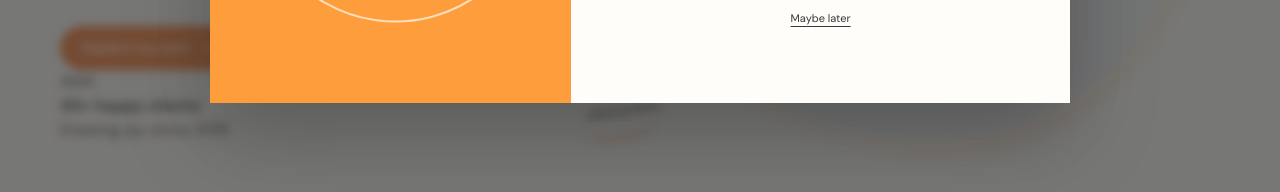
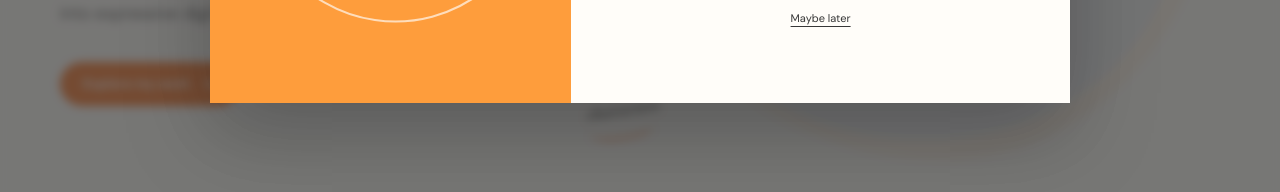
Before and after one commit to jeiiJi/KyuuPortfolio, a React (Vite) app: page / in a window 1280 px wide. Shown: the part 537-729 px from the top of the page. Built offline with nearby package versions, Linux system fonts and the light colour scheme; the HTML template or start-up script is replaced by a standard one.

Commit message:
removed hero-note

```diff
--- a/src/App.tsx
+++ b/src/App.tsx
@@ -139,7 +139,6 @@ function Home({ go, openPromo }: { go: (page: Page) => void; openPromo: () => vo
               <Btn onClick={() => go("gallery")}>Explore my work <Icon name="arrow" /></Btn>
               <Btn kind="ghost" onClick={() => go("commission")}>Commission me</Btn>
             </div>
-            <div className="hero-note"><div className="avatars"><span>A</span><span>K</span><span>M</span></div><p><strong>40+ happy clients</strong><br />Drawing joy since 2019</p></div>
           </div>
           <div className="hero-canvas">
             <div className="canvas-label">Featured piece · 06/24</div>
```
